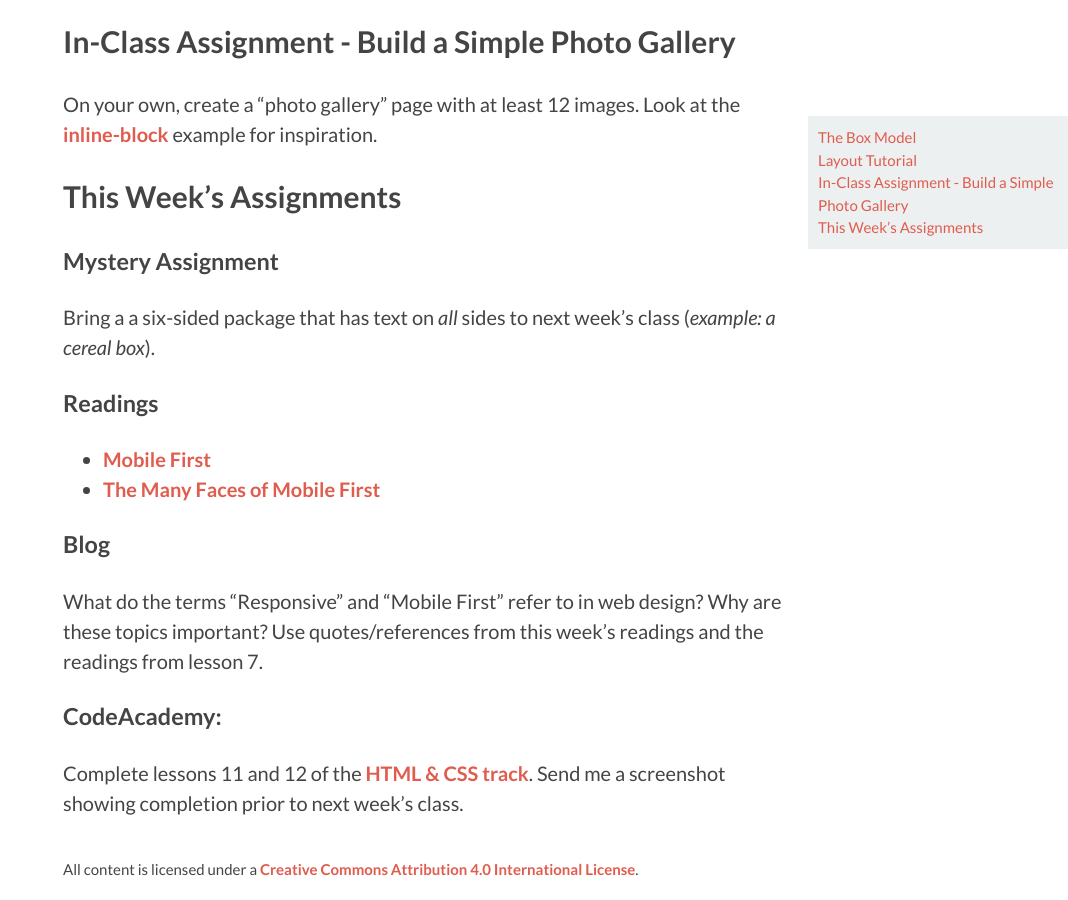
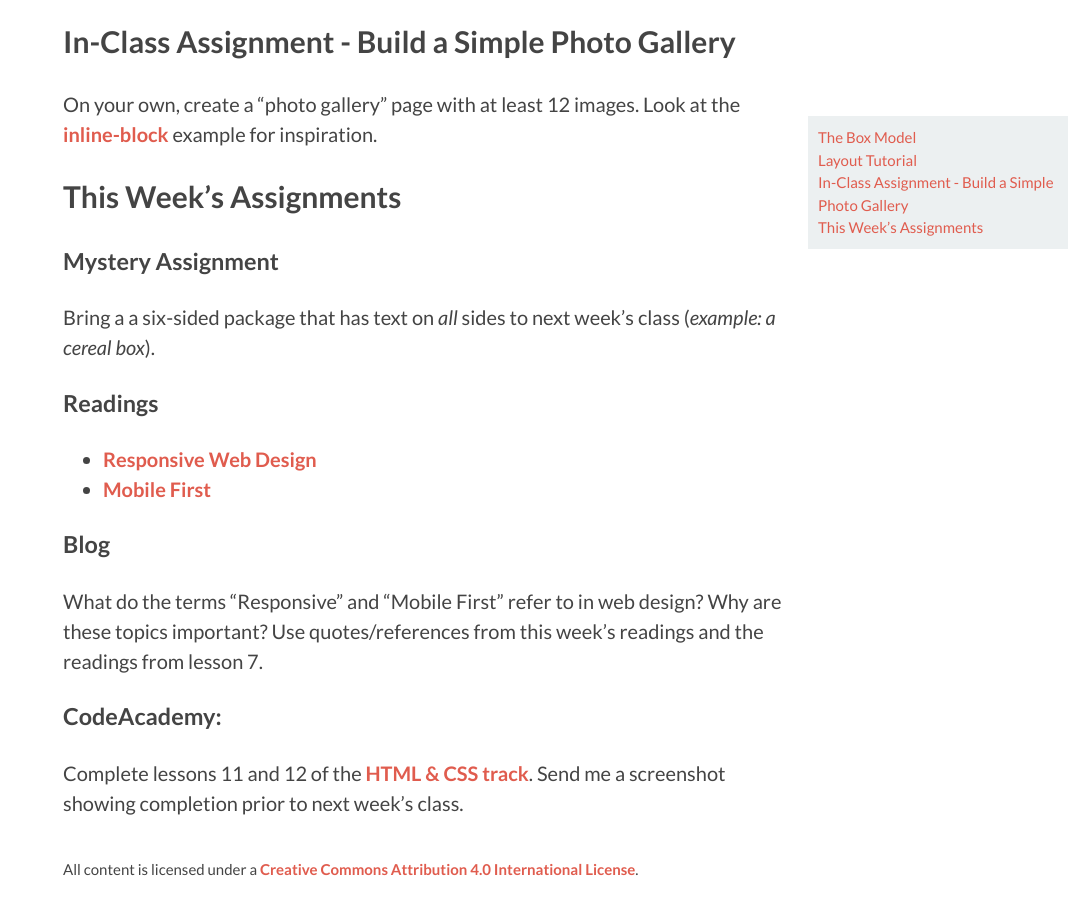
Before and after one commit to DMD1070/DMD1070.github.io, a Jekyll site: the page built from lessons/8-layout.md, in a window 1280 px wide and 900 px high, scrolled down 1859 px. Shown: the whole window, without its empty margins (212-1280 px from the left). Built offline with Jekyll 4.4.1, drawn with Linux system fonts in a browser that asks for light colours; Markdown is read by kramdown in place of the engine named in the settings.

Commit message:
Add link to responsive web design article

```diff
--- a/lessons/8-layout.md
+++ b/lessons/8-layout.md
@@ -38,8 +39,8 @@ Bring a a six-sided package that has text on *all* sides to next week's class (*
 
 ### Readings
 
+- [Responsive Web Design](http://alistapart.com/article/responsive-web-design/)
 - [Mobile First](http://www.lukew.com/ff/entry.asp?933)
-- [The Many Faces of Mobile First](http://bradfrostweb.com/blog/mobile/the-many-faces-of-mobile-first/)
 
 ### Blog
 
```
Also changed, not shown: other parts of lessons/8-layout.md (+1 -0 lines).
